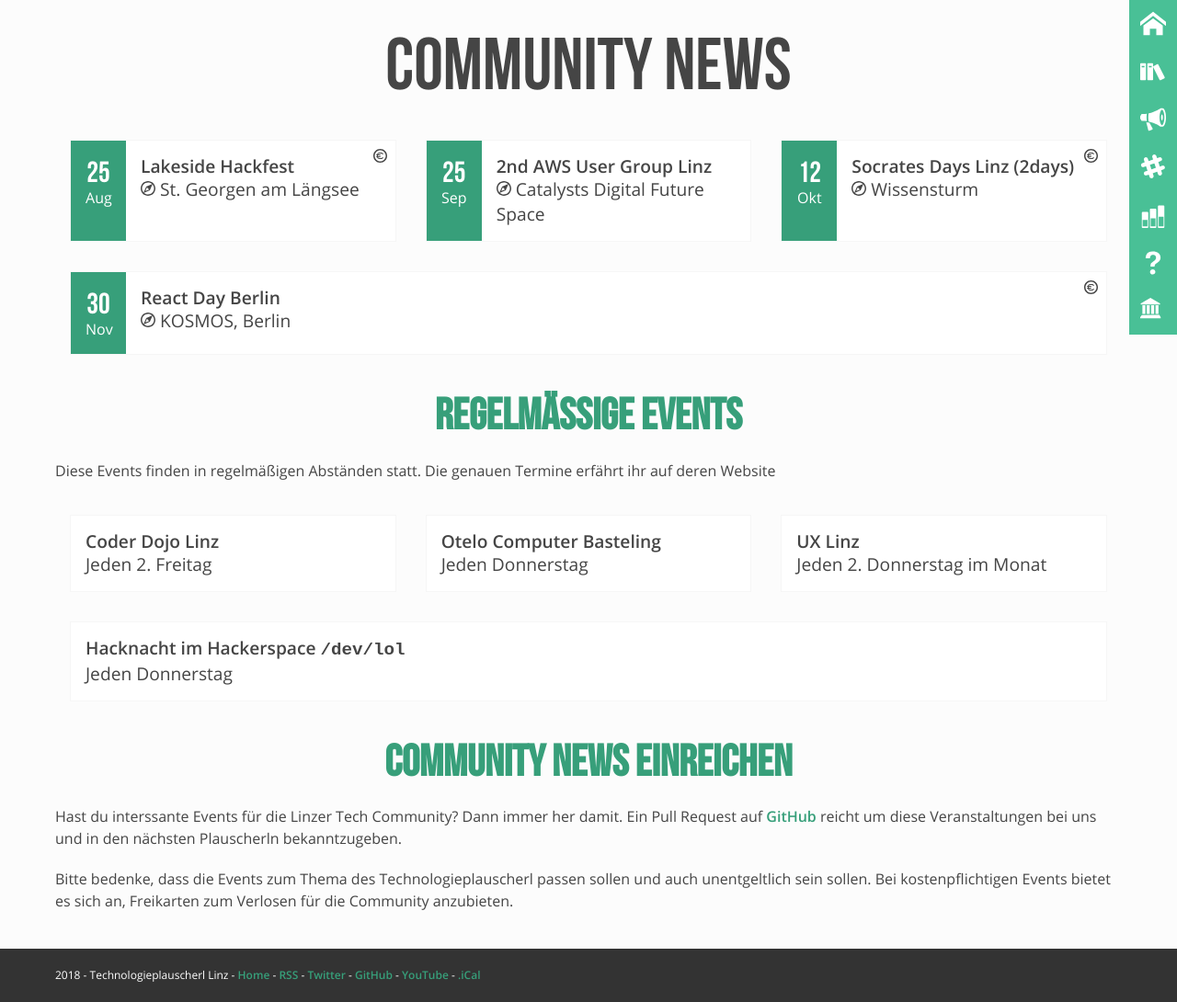
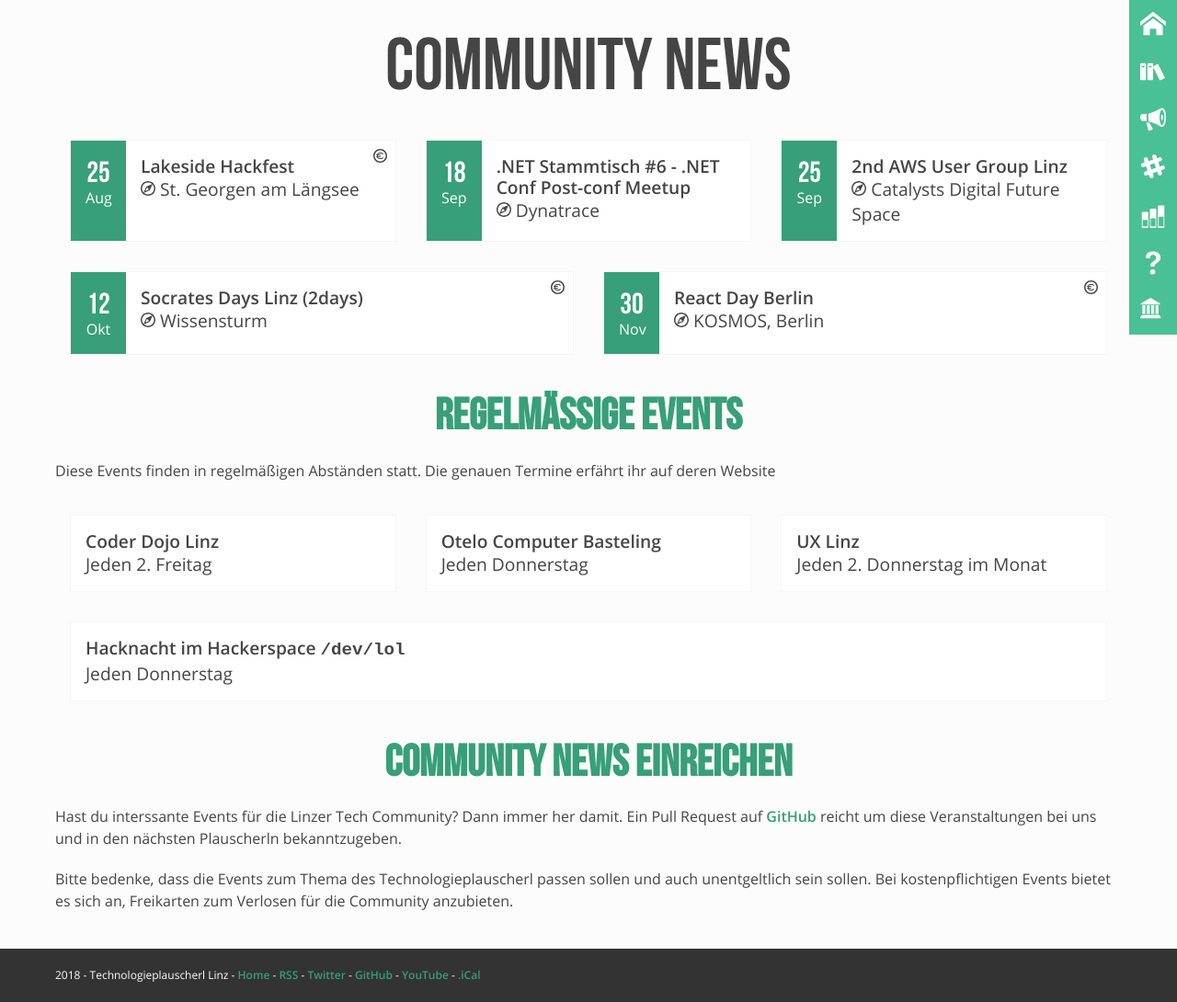
Before and after one commit to mericanAncer127/plauscherl, a Jekyll site: the page built from pages/community-news.html, in a window 1280 px wide. Shown: the whole page at 92% size. Built offline with Jekyll 4.4.1, drawn with Linux system fonts in a browser that asks for light colours.

Commit message:
Community News - Adding .NET Stammtisch #6 (#147)

```diff
--- a/_data/community.yml
+++ b/_data/community.yml
@@ -476,6 +476,11 @@
       location: "Dataformers: Gewerbepark Urfahr 8, 4040 Linz"
       date: 2018-05-22
       link: https://dotnetstammtisch.at
+    -
+      name: ".NET Stammtisch #6 - .NET Conf Post-conf Meetup"
+      location: "Dynatrace"
+      date: 2018-09-18
+      link: https://www.meetup.com/NET-Stammtisch-Linz/events/253592680/
 -
   id: linz-cobol-meetup
   name: "Linz Cobol Meetup"
```
